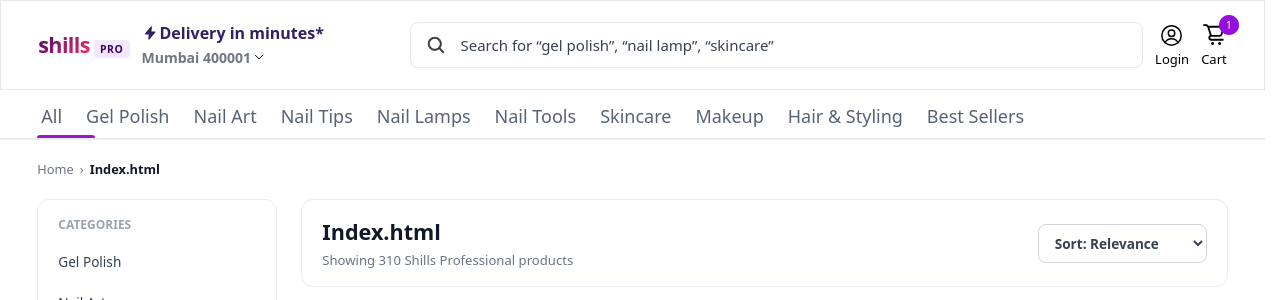
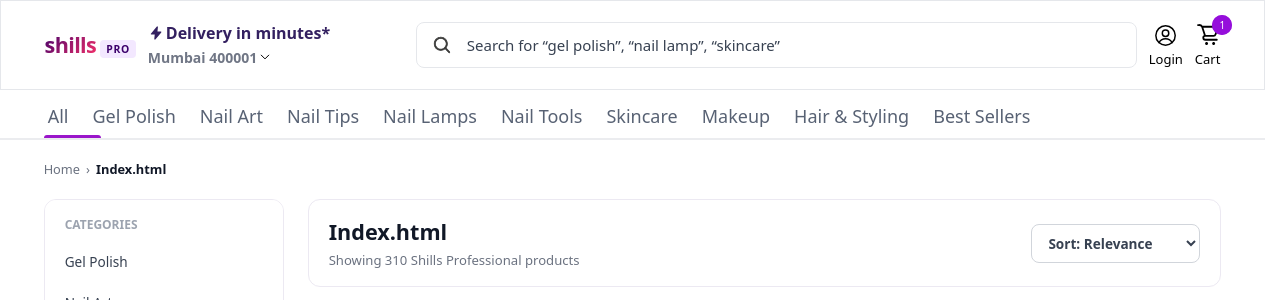
Before and after one commit to AMIT02019/zepto-grocery-app, a plain HTML site: page index.html in a window 1280 px wide. Shown: the top 300 px of the page. Drawn offline with Linux system fonts and the light colour scheme; a web font is replaced by a local one.

Commit message:
style: Set exact max-width of 1450px across header, menus, and content containers

```diff
--- a/interactive.css
+++ b/interactive.css
@@ -128,18 +128,18 @@
   line-height: 1;
 }
 
-/* Expanded Screen Width System (Max Width 1600px / 96vw) */
+/* Container Width System (Exact 1450px) */
 .__9vKLE {
-  max-width: 1600px !important;
-  width: 96% !important;
+  max-width: 1450px !important;
+  width: 95% !important;
   margin: 0 auto !important;
   padding-left: 12px !important;
   padding-right: 12px !important;
 }
 
 .XzXPq {
-  max-width: 1600px !important;
-  width: 96% !important;
+  max-width: 1450px !important;
+  width: 95% !important;
   margin-left: auto !important;
   margin-right: auto !important;
   padding-left: 12px !important;
@@ -147,14 +147,14 @@
 }
 
 #shills-home-root {
-  max-width: 1600px;
-  width: 96%;
+  max-width: 1450px;
+  width: 95%;
   margin: 0 auto;
 }
 
 #zepto-spa-view {
-  max-width: 1600px;
-  width: 96%;
+  max-width: 1450px;
+  width: 95%;
   margin: 0 auto;
   padding: 1.25rem 12px 4rem 12px;
   min-height: 65vh;
@@ -163,8 +163,8 @@
 }
 
 footer {
-  max-width: 1600px !important;
-  width: 96% !important;
+  max-width: 1450px !important;
+  width: 95% !important;
   margin: 2rem auto 0 auto !important;
   padding-left: 12px !important;
   padding-right: 12px !important;
```
